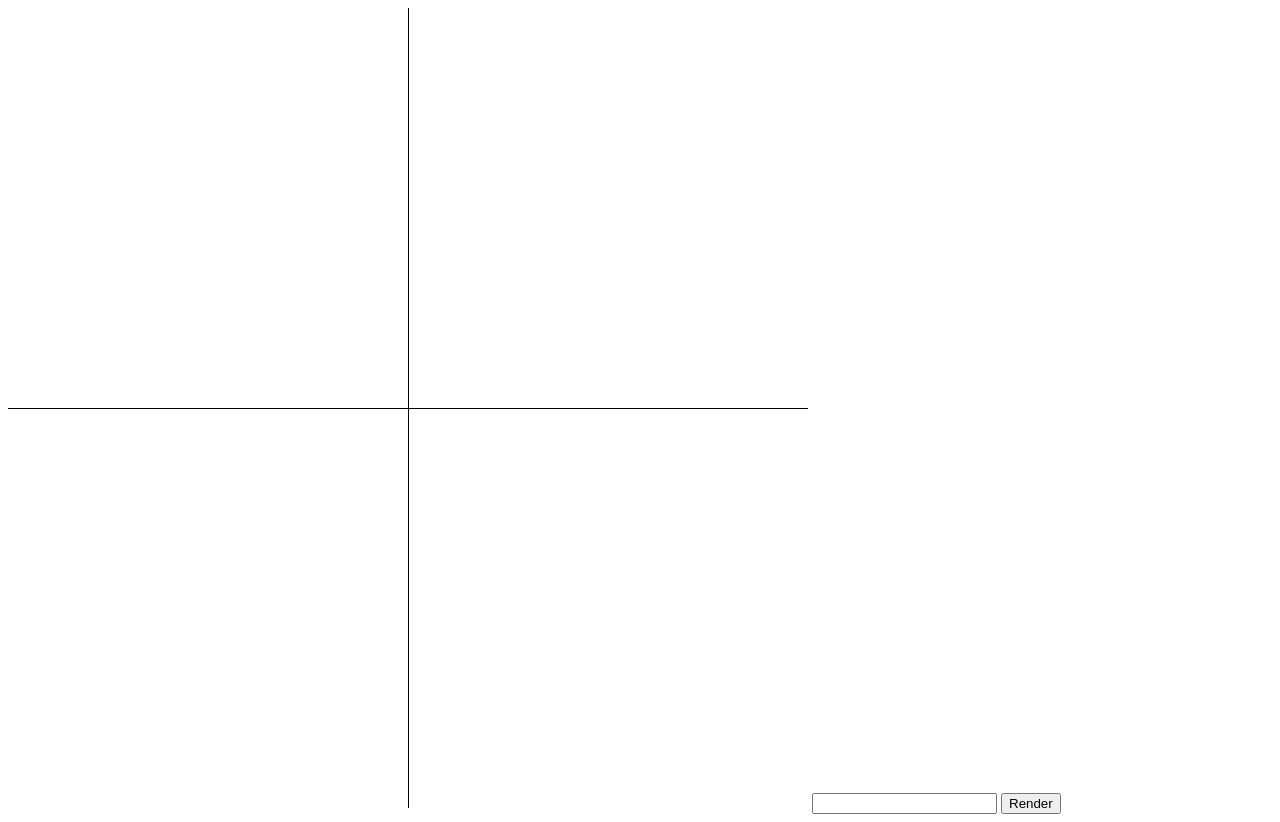
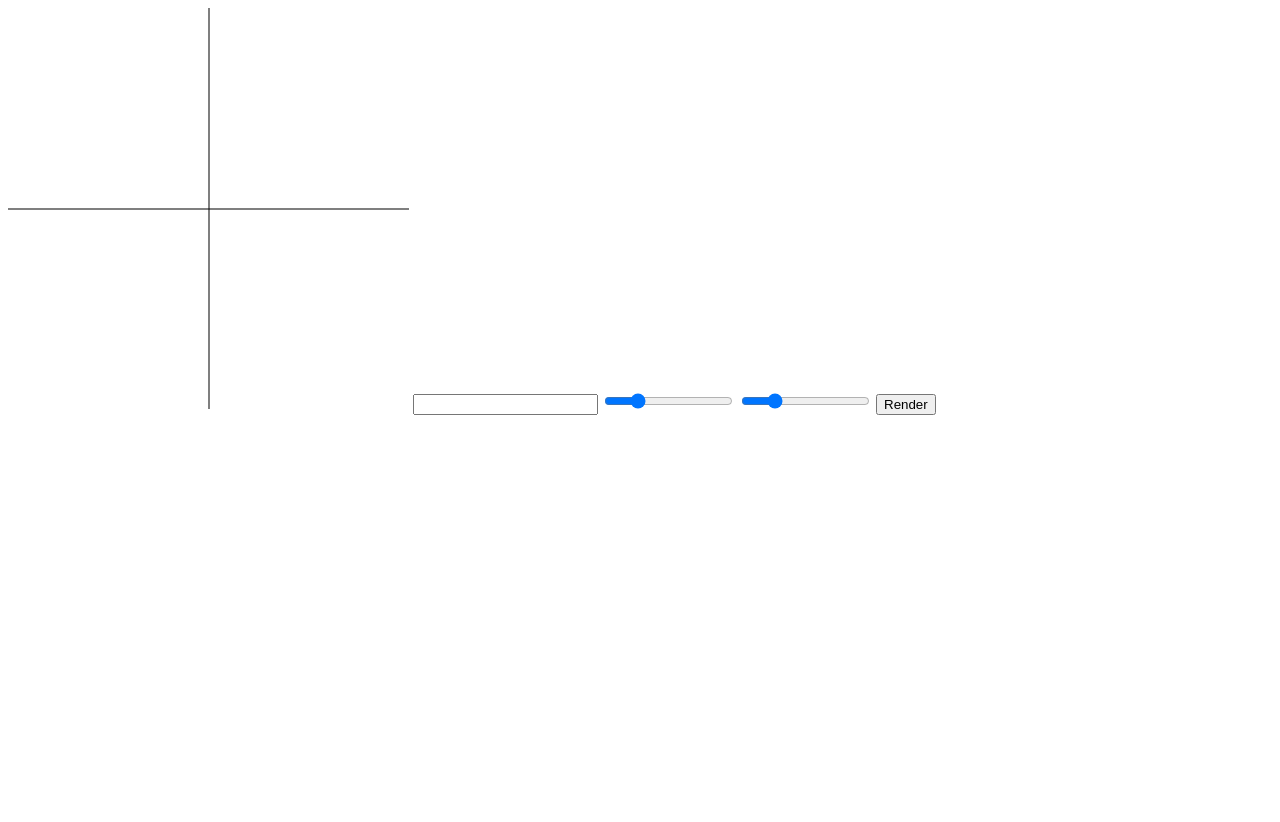
Before and after one commit to D00NIK/graph-sim, a plain HTML site: page index.html in a window 1280 px wide. After the commit the page ends 800 px from the top, so only its background shows below. Drawn offline with nearby package versions, Linux system fonts and the light colour scheme.

Commit message:
Added real-time rendering and axes scaling

```diff
--- a/GraphSim.js
+++ b/GraphSim.js
@@ -6,16 +6,18 @@ class GraphSim {
         this.render();
     }
 
-    render(func) {
-        if (this.#canvas.getContext) {
-            const canvas = this.#canvas;
-            const ctx = canvas.getContext("2d");
+    render(func, scaleX, scaleY) {
+        if (!this.#canvas.getContext)
+            return;
 
-            ctx.clearRect(0, 0, canvas.width, canvas.height);
+        const canvas = this.#canvas;
+        const ctx = canvas.getContext("2d");
 
-            this.#drawXYAxis(canvas, ctx);
-            this.#drawRes(canvas, ctx, func);
-        }
+        ctx.clearRect(0, 0, canvas.width, canvas.height);
+
+        this.#drawXYAxis(canvas, ctx);
+        this.#drawRes(canvas, ctx, func, scaleX, scaleY);
+
     }
 
     #drawXYAxis(canvas, ctx) {
@@ -23,16 +25,21 @@ class GraphSim {
         ctx.fillRect(canvas.width/2, 0, 1, canvas.height) // Y Axis
     }
 
-    #drawRes(canvas, ctx, func = "") {
+    #drawRes(canvas, ctx, func, scaleX = 1, scaleY = 1) {
+        if (!func)
+            return;
+
         let lastX, lastY = null;
 
-        for(let i = 0; i < canvas.width; i++) {
+        // this.#drawLineBetween(ctx, {x: 0, y: 199}, {x: 1, y: 199})
+        for(let i = 0; i <= canvas.width; i++) {
             const x = i-canvas.width/2;
-            const y = math.evaluate(func, {x})
+            const y = scaleY*math.evaluate(func, {x: x/scaleX})
+            //same as: const y = math.evaluate(func, {x: x})
             //console.log(i, x, y)
 
-            if (lastX && lastY)
-                this.#drawLineBetween(ctx, {x: i, y: -y + canvas.height/2}, {x: lastX, y: lastY})
+            if (lastX != null && lastY != null)
+                this.#drawLineBetween(ctx, {x: lastX, y: lastY}, {x: i, y: -y + canvas.height/2})
 
             lastX = i; lastY = -y + canvas.height/2;
         }
--- a/index.html
+++ b/index.html
@@ -9,10 +9,22 @@
     <link rel="stylesheet" href="index.css">
 </head>
 <body>
-    <canvas id="graph-sim" width="800px" height="800px"></canvas>
-    <script>const graph = new GraphSim("graph-sim");</script>
+    <canvas id="graph-sim" width="401px" height="401px"></canvas>
+    <script>
+    const graph = new GraphSim("graph-sim");
 
-    <input id="funcInput" type="text">
-    <button onclick="graph.render(document.getElementById('funcInput').value)">Render</button>
+    function drawGraph() {
+        const funcInput = document.getElementById('funcInput').value;
+        const scaleX = document.getElementById('scaleX').value;
+        const scaleY = document.getElementById('scaleY').value;
+
+        graph.render(funcInput, scaleX, scaleY)
+    }
+    </script>
+
+    <input oninput="drawGraph()" id="funcInput" type="text">
+    <input oninput="drawGraph()" id="scaleX" type="range" min="5" max="200" value="50">
+    <input oninput="drawGraph()" id="scaleY" type="range" min="5" max="200" value="50">
+    <button onclick="drawGraph()">Render</button>
 </body>
 </html>
```
Also changed, not shown: 1 other file.
